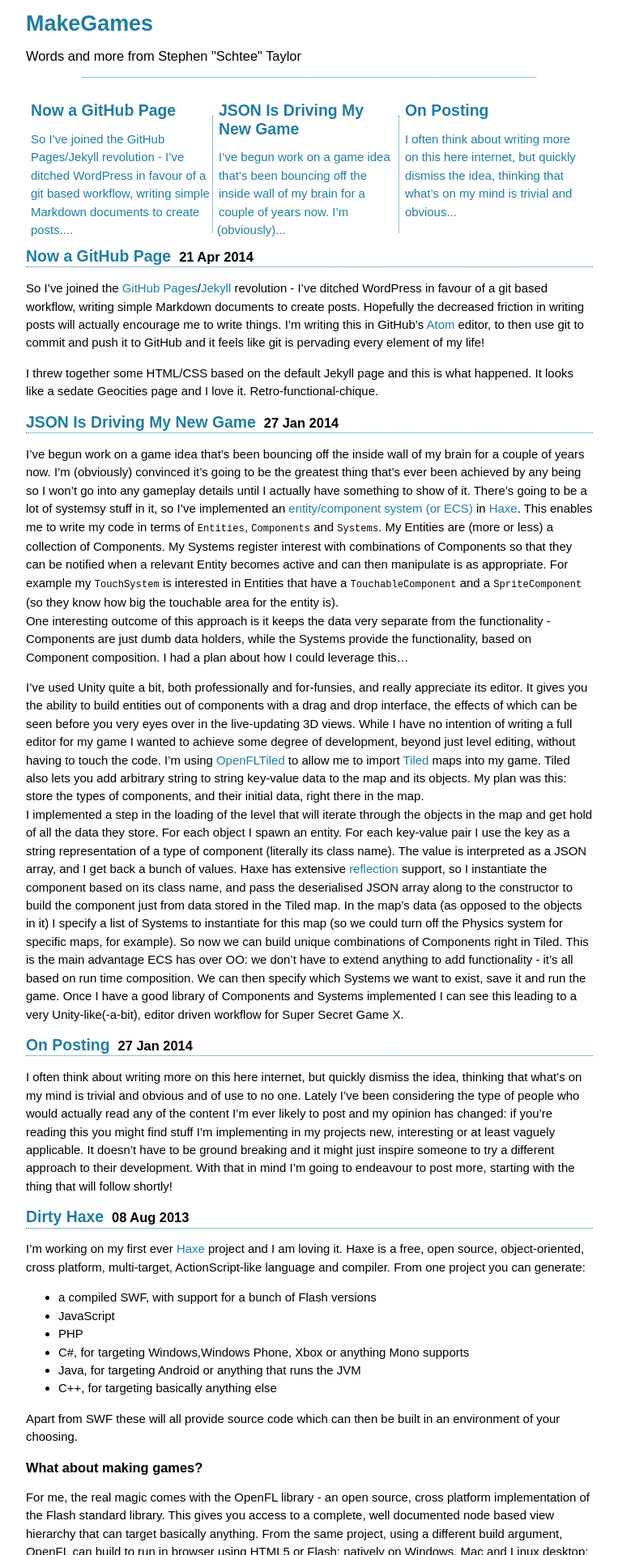
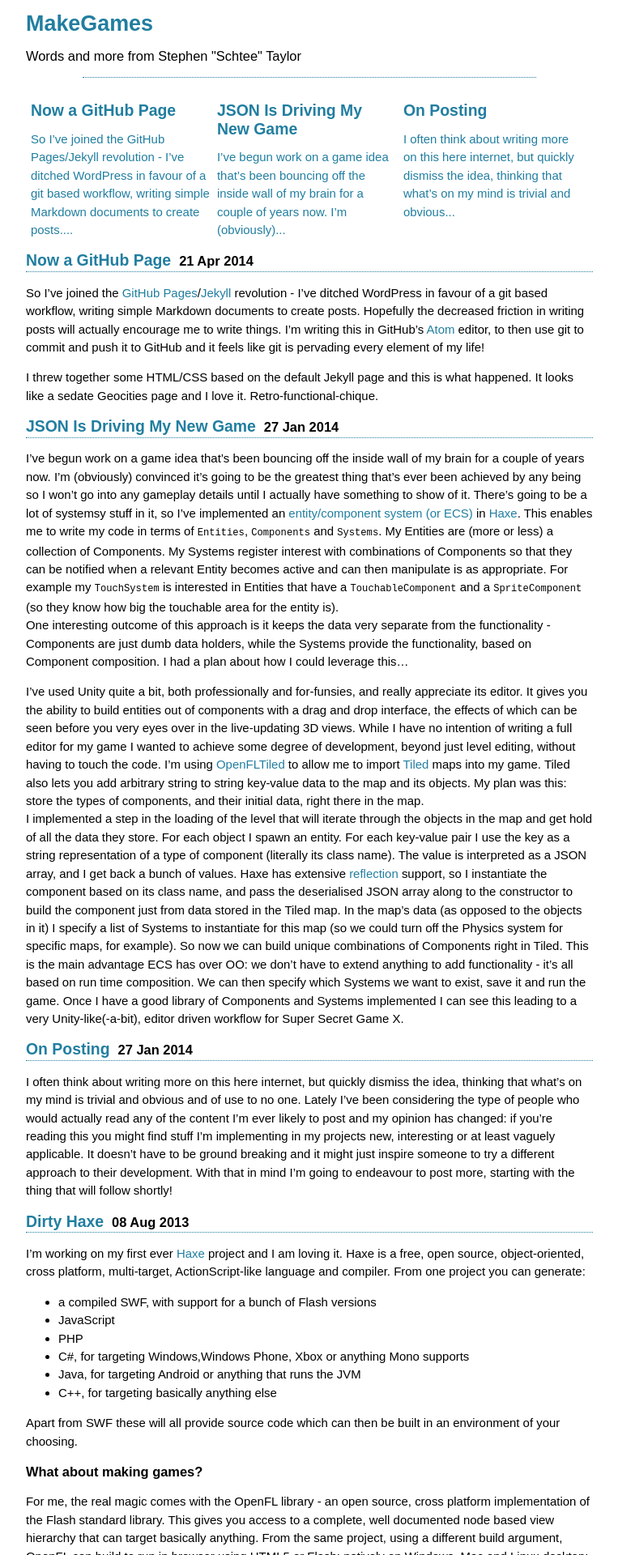
Before and after one commit to Schtee/schtee.github.io, a Jekyll site: the page built from index.html, in a window 1280 px wide. Shown: the top 1920 px of the page at 81% size, without its empty margins (258-1021 px from the left). Built offline with Jekyll 4.4.1, drawn with Linux system fonts in a browser that asks for light colours; Markdown is read by kramdown in place of the engine named in the settings; the list of posts is cut into pages by our own code.

Commit message:
* Fixed whitespace * Removed fixed height from header - more on this incoming

```diff
--- a/css/main.scss
+++ b/css/main.scss
@@ -55,11 +55,11 @@
 
 .site
 {
-font-size:115%;
-text-align:left;
-max-width:700px;
-margin:1em auto 2em;
-line-height:1.5em;
+   font-size:115%;
+   text-align:left;
+   max-width:700px;
+   margin:1em auto 2em;
+   line-height:1.5em;
 }
 
 .header
@@ -93,7 +93,6 @@
    margin-top:0;
    float:left;
    width:100%;
-   height:12em;
 }
 
 .feature1, .feature2, .feature3
```
